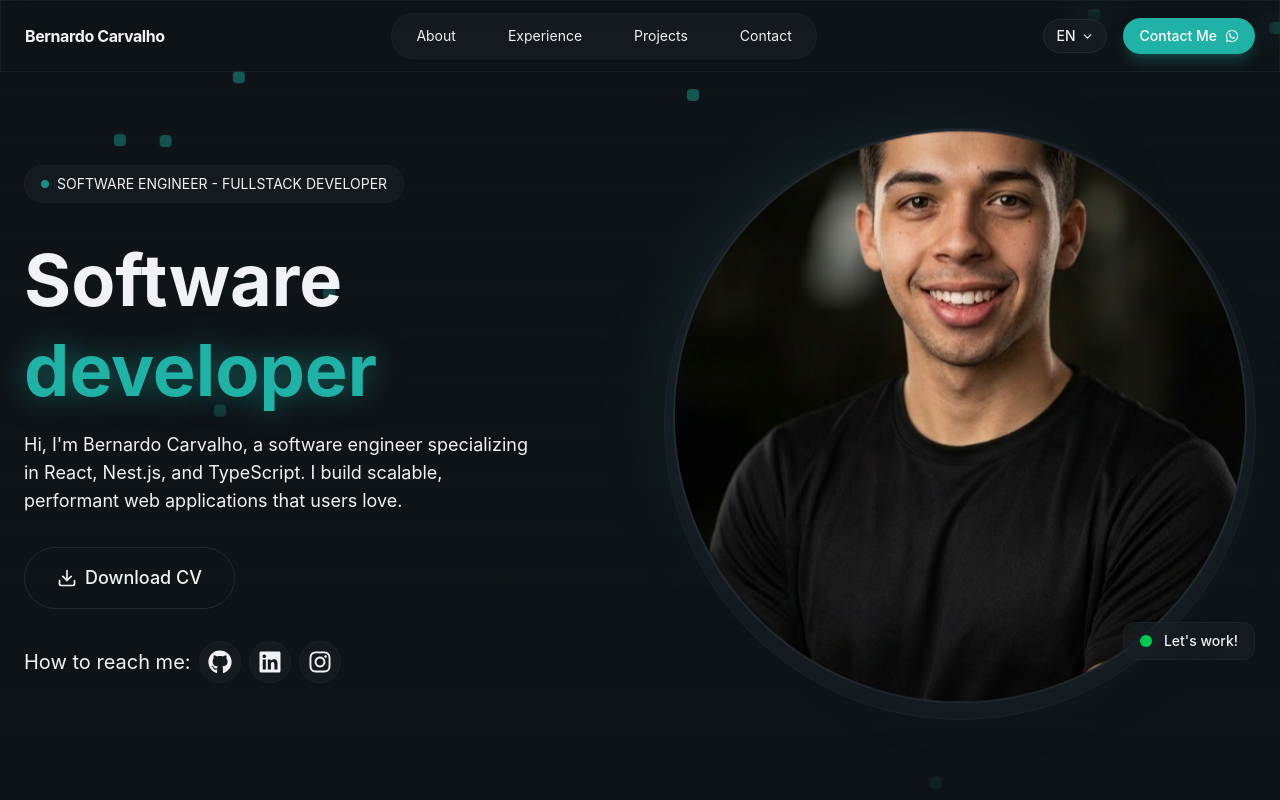
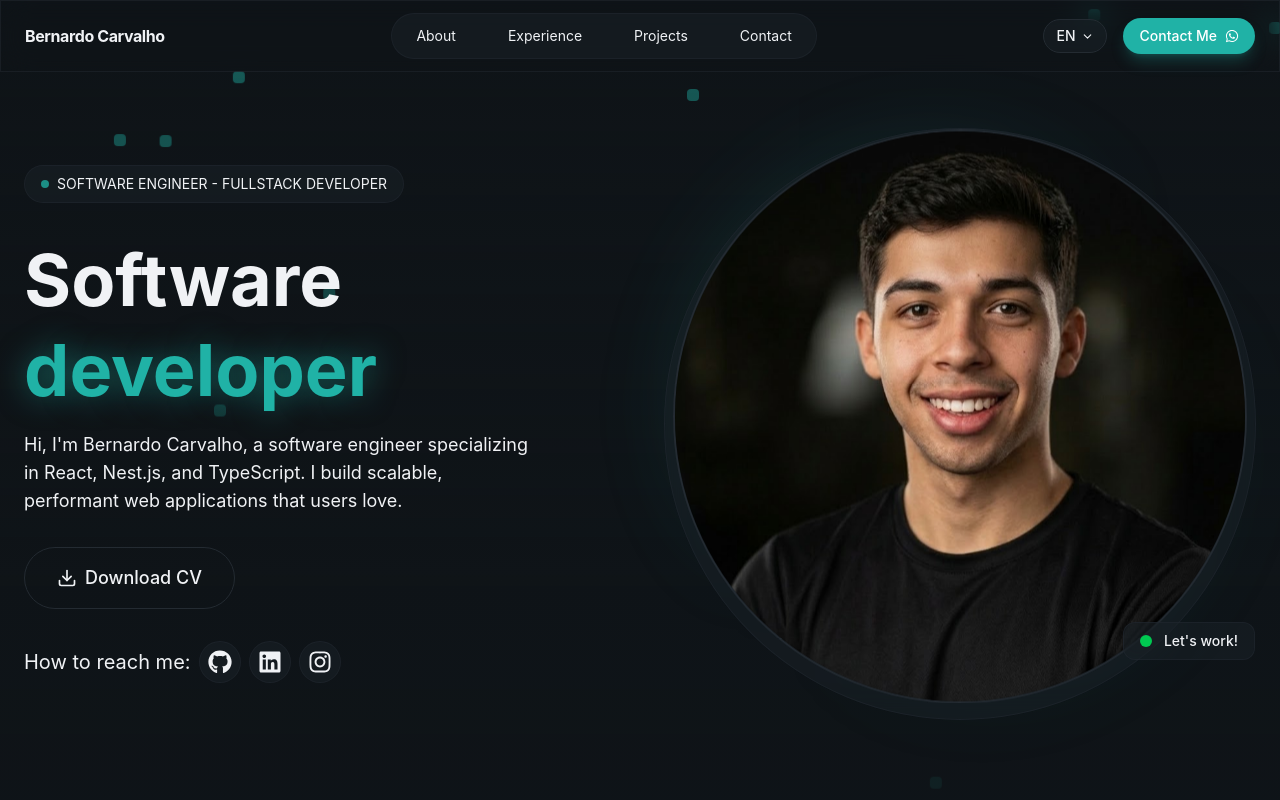
Before and after one commit to bernardocdm/portfolio, a React (Vite) app: page / in a window 1280 px wide. Shown: the top 800 px of the page. Built offline with nearby package versions, Linux system fonts and the light colour scheme.

Commit message:
Fix hero img

```diff
--- a/src/sections/Hero.jsx
+++ b/src/sections/Hero.jsx
@@ -115,7 +115,7 @@ export default function Hero() {
                 <img
                   src="/profile-photo.jpg"
                   alt="Bernardo Carvalho"
-                  className="w-full aspect-square object-cover rounded-full border-2 border-border hover:border-primary/50 transition-all duration-1000 animate-float"
+                  className="w-full aspect-square object-cover object-top rounded-full border-2 border-border hover:border-primary/50 transition-all duration-1000 animate-float"
                   />
 
                 {/* FLOATING BADGE  */}
```
